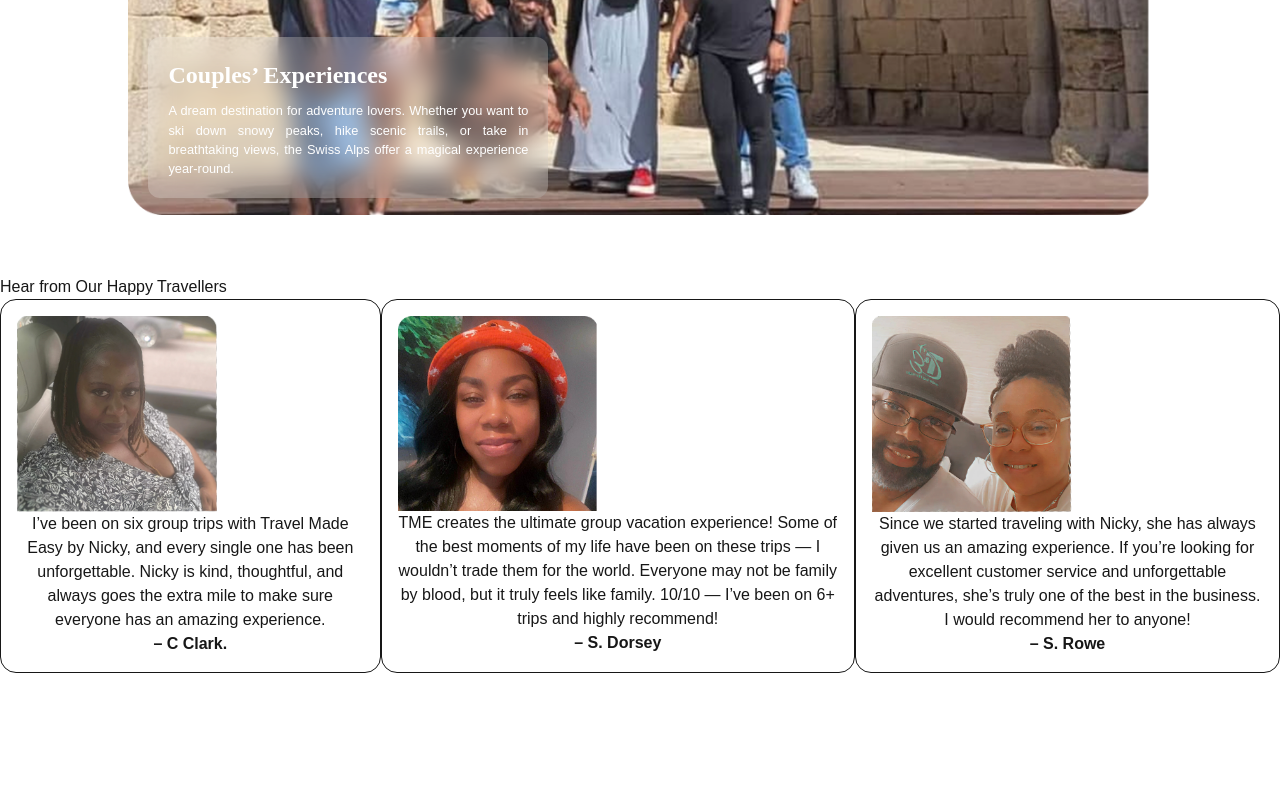
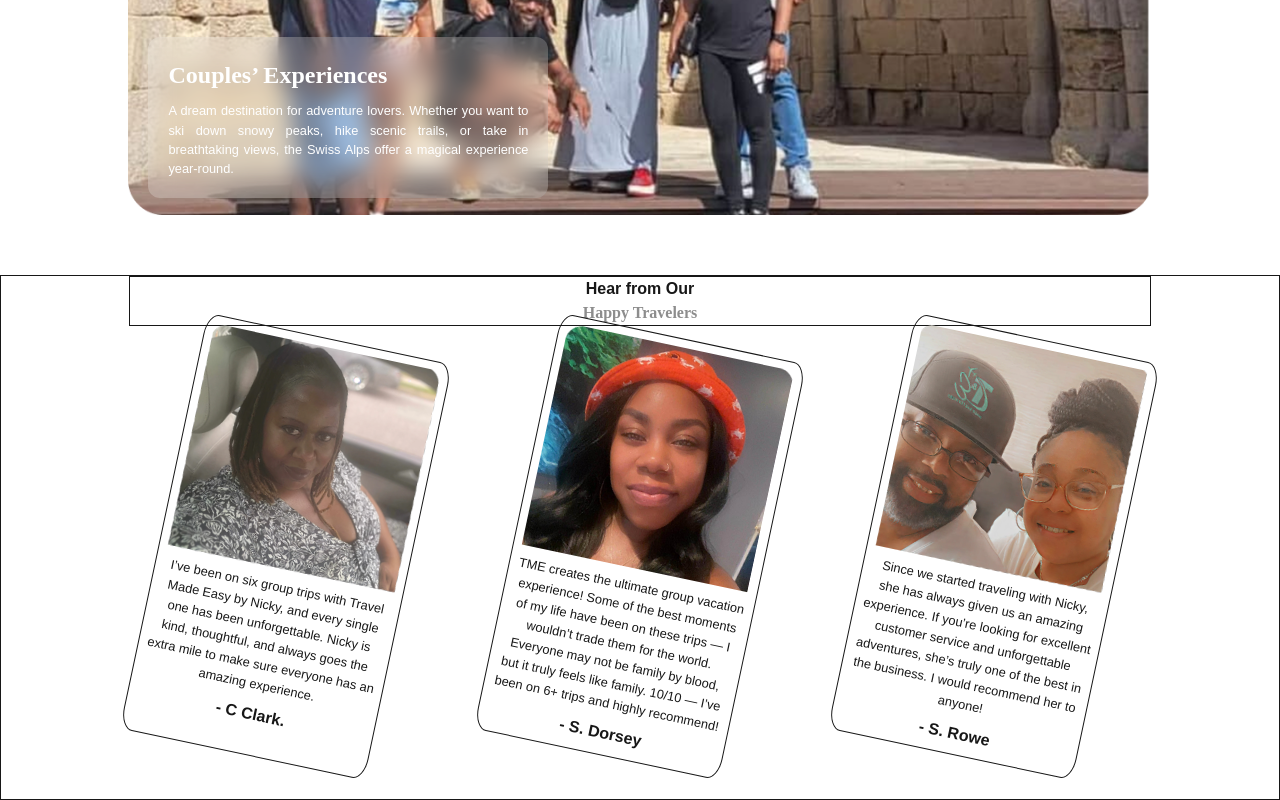
Before and after one commit to TheEldaps/Travel-Events, a Next.js app: page / in a window 1280 px wide. Shown: the part 4061-4861 px from the top of the page. Before the commit the page ends 4734 px from the top, so only its background shows below. Built offline with nearby package versions, Linux system fonts and the light colour scheme.

Commit message:
fix testimonial styles

```diff
--- a/app/components/Testimonials.tsx
+++ b/app/components/Testimonials.tsx
@@ -1,12 +1,30 @@
-import Image from 'next/image'
-import { StaticImageData } from 'next/image'
+import Image from "next/image";
+import { StaticImageData } from "next/image";
 
-export default function Testimonials({ image, comment, name }: { image: StaticImageData, comment: string, name: string }) {
-    return (
-        <div className='border rounded-2xl p-4'>
-            <Image src={image} width='200' height='300' alt='Image fo the commenter' className='block' />
-            <p className='text-center'>{comment}</p>
-            <h4 className='text-center font-bold'>– {name}</h4>
-        </div>
-    )
+export default function Testimonials({
+  image,
+  comment,
+  name,
+  rotate,
+}: {
+  image: StaticImageData;
+  comment: string;
+  name: string;
+  rotate: string;
+}) {
+  return (
+    <div
+      className={`border rounded-[5%] p-2 mb-10 mx-auto max-w-[250px] rotate-[12deg]`}
+    >
+      <Image
+        src={image}
+        width="200"
+        height="200"
+        alt="Image fo the commenter"
+        className="block  h-auto mx-auto mb-2 sm:min-w-[200px] w-full"
+      />
+      <p className="text-center mb-2 text-[0.8rem] leading-5">{comment}</p>
+      <h4 className="text-center font-bold">- {name}</h4>
+    </div>
+  );
 }
--- a/app/components/TestimonialsSection.tsx
+++ b/app/components/TestimonialsSection.tsx
@@ -1,28 +1,38 @@
-import Testimonials from './Testimonials'
-import CommentersImage1 from '../../public/CommentersImage1.png'
-import CommentersImage2 from '../../public/CommentersImage2.png'
-import CommentersImage3 from '../../public/CommentersImage3.png'
+import Testimonials from "./Testimonials";
+import CommentersImage1 from "../../public/CommentersImage1.png";
+import CommentersImage2 from "../../public/CommentersImage2.png";
+import CommentersImage3 from "../../public/CommentersImage3.png";
 
 export default function TestimonialsSection() {
   return (
-    <section>
+    <section className="px-[10%] border">
       <div>
-        <h2>Hear from Our <span>Happy Travellers</span></h2>
+        <h2 className="text-[1rem] font-bold border text-center mb-2">
+          Hear from Our <br />{" "}
+          <span className="text-[#8D8D8D] font-[dmserif]">Happy Travelers</span>
+        </h2>
       </div>
 
-      <div className='md:flex'>
+      <div className=" sm:flex gap-10 ">
         <Testimonials
+          rotate="rotate[-12deg]"
           image={CommentersImage1}
-          comment='I’ve been on six group trips with Travel Made Easy by Nicky, and every single one has been unforgettable. Nicky is kind, thoughtful, and always goes the extra mile to make sure everyone has an amazing experience.'
-          name=' C Clark.' />
+          comment="I’ve been on six group trips with Travel Made Easy by Nicky, and every single one has been unforgettable. Nicky is kind, thoughtful, and always goes the extra mile to make sure everyone has an amazing experience."
+          name=" C Clark."
+        />
         <Testimonials
+          rotate="rotate[-12deg]"
           image={CommentersImage2}
-          comment='TME creates the ultimate group vacation experience! Some of the best moments of my life have been on these trips — I wouldn’t trade them for the world. Everyone may not be family by blood, but it truly feels like family. 10/10 — I’ve been on 6+ trips and highly recommend!' name=' S. Dorsey' />
+          comment="TME creates the ultimate group vacation experience! Some of the best moments of my life have been on these trips — I wouldn’t trade them for the world. Everyone may not be family by blood, but it truly feels like family. 10/10 — I’ve been on 6+ trips and highly recommend!"
+          name=" S. Dorsey"
+        />
         <Testimonials
+          rotate="rotate[-12deg]"
           image={CommentersImage3}
-          comment='Since we started traveling with Nicky, she has always given us an amazing experience. If you’re looking for excellent customer service and unforgettable adventures, she’s truly one of the best in the business. I would recommend her to anyone! '
-          name='S. Rowe' />
+          comment="Since we started traveling with Nicky, she has always given us an amazing experience. If you’re looking for excellent customer service and unforgettable adventures, she’s truly one of the best in the business. I would recommend her to anyone! "
+          name="S. Rowe"
+        />
       </div>
     </section>
-  )
+  );
 }
--- a/tailwind.config.js
+++ b/tailwind.config.js
@@ -12,5 +12,6 @@ module.exports = {
       },
     },
   },
+  safelist: [rotate - [20], rotate - [20], rotate - [0]],
   plugins: [],
 };
```
